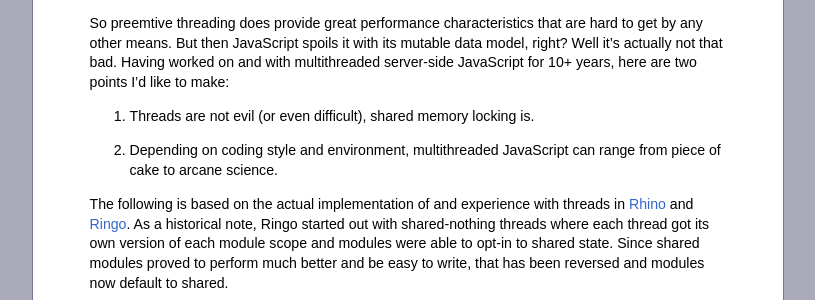
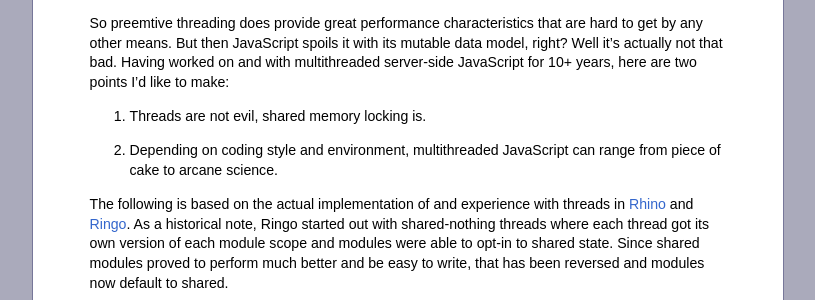
Before and after one commit to hns/hns.github.com, a Jekyll site: the page built from _posts/2011-05-12-threads.md, in a window 1280 px wide and 900 px high, scrolled down 505 px. Shown: the part 152-452 px from the top of the window, without its empty margins (232-1047 px from the left). Built offline with Jekyll 4.4.1, drawn with Linux system fonts in a browser that asks for light colours; comment, search, counter and statistics services are not loaded.

Commit message:
Reduce claim

```diff
--- a/_posts/2011-05-12-threads.md
+++ b/_posts/2011-05-12-threads.md
@@ -35,7 +35,7 @@ data model, right? Well it's actually not that bad. Having worked on and with
 multithreaded server-side JavaScript for 10+ years, here are two points I'd like
 to make:
 
-1. Threads are not evil (or even difficult), shared memory locking is.
+1. Threads are not evil, shared memory locking is.
 
 2. Depending on coding style and environment, multithreaded JavaScript can range
    from piece of cake to arcane science.
```
